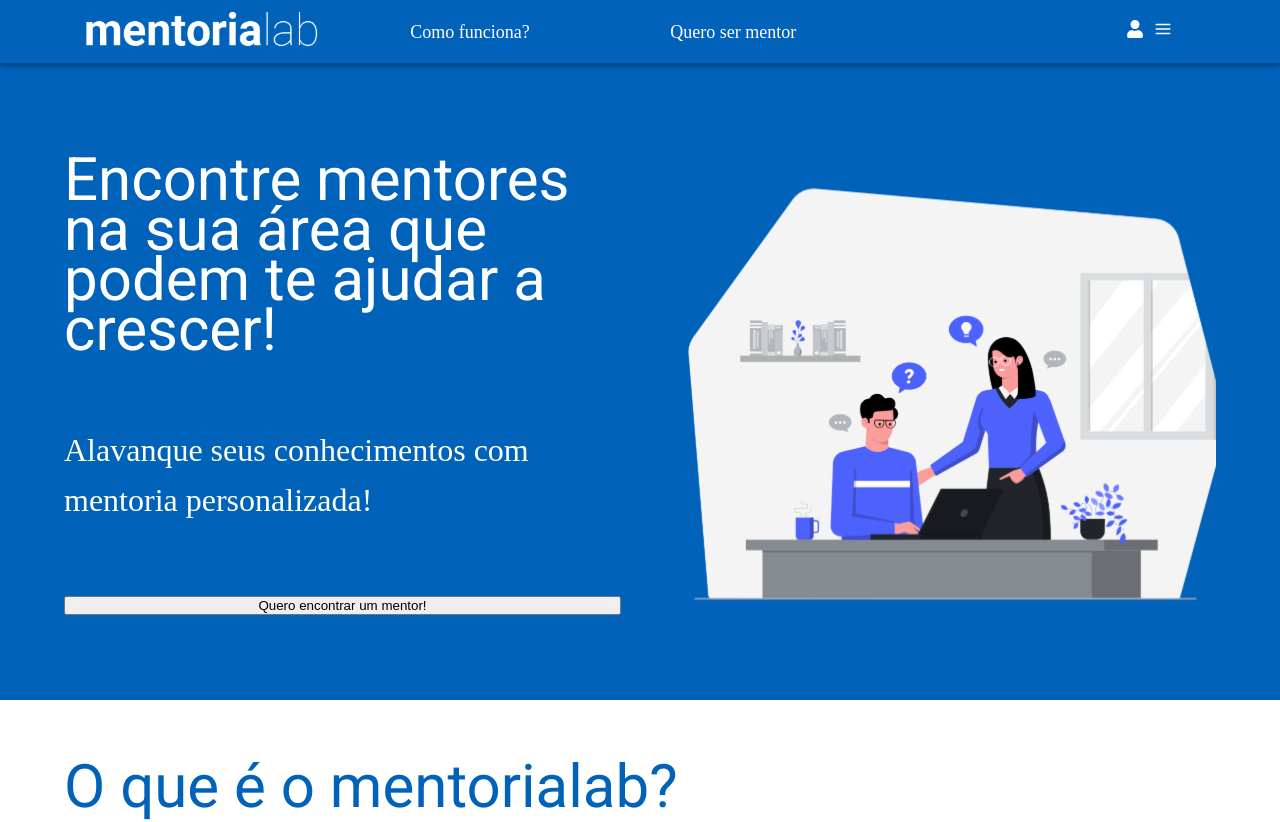
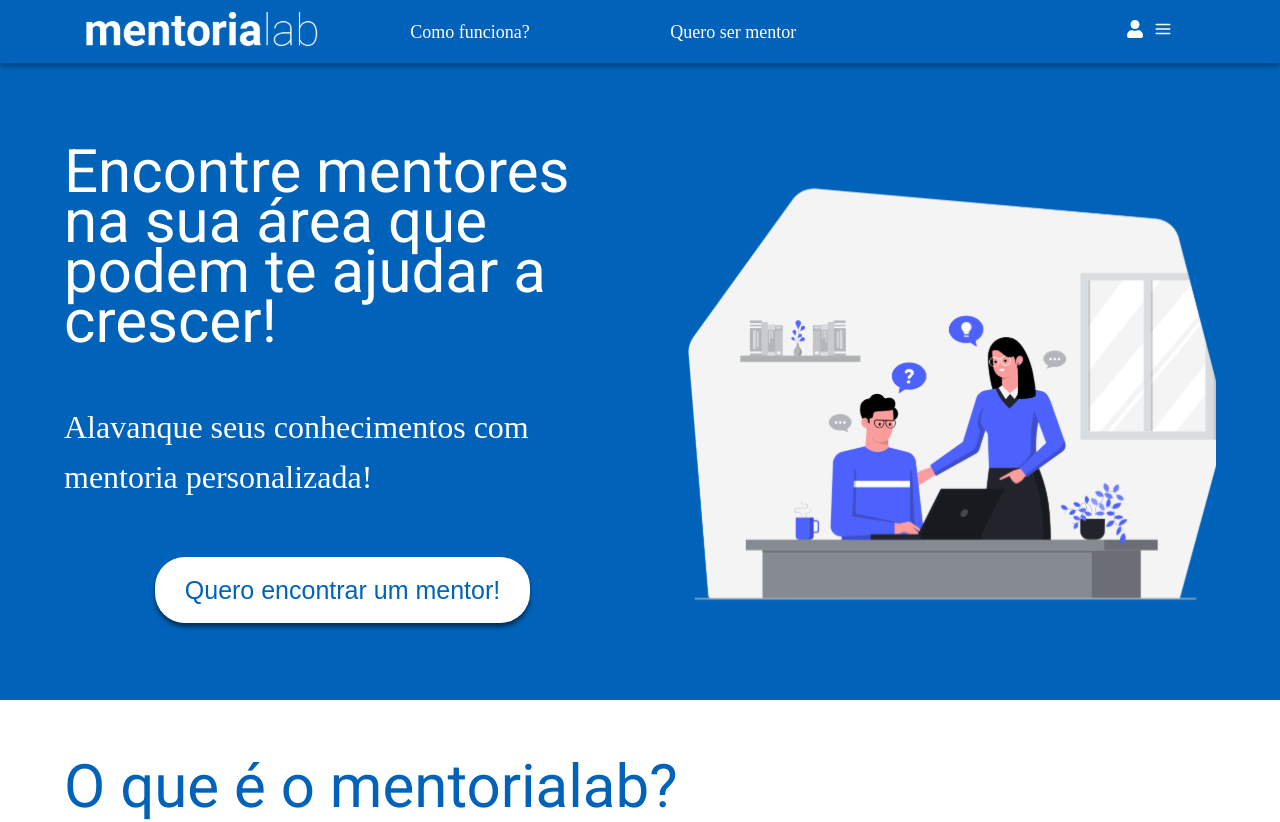
Before and after one commit to React-Girls/appmentoria-frontend, a Next.js app: page / in a window 1280 px wide. Shown: the top 822 px of the page. Built offline with nearby package versions, Linux system fonts and the light colour scheme.

Commit message:
Criado componente button e estilizado

```diff
--- /dev/null
+++ b/src/components/foundation/Button/index.js
@@ -0,0 +1,12 @@
+import {InputButton} from './styled'
+
+export default function Button({children, color}){
+
+    return(
+        <InputButton blue={color}
+            type='button'
+        >
+            {children}
+        </InputButton>
+    )
+}
--- /dev/null
+++ b/src/components/foundation/Button/styled.js
@@ -0,0 +1,21 @@
+import styled from 'styled-components';
+
+export const InputButton = styled.button`
+    width: 375px;
+    height: 66px;
+    border: none;
+    border-radius: 30px;
+    box-shadow: 0px 4px 4px rgba(0, 0, 0, 0.5);
+
+    background: ${props => props.blue? '#0062B9' : '#FFFFFF'};
+
+    color: ${props => props.blue? '#FFFFFF' : '#0062B9'};
+    font-size: 25px;
+    line-height: 50px;
+    font-weight: 400;
+
+    display: block;
+    margin-left: auto;
+    margin-right: auto;
+
+`
--- a/src/containers/Home/SectionFindMentor/index.js
+++ b/src/containers/Home/SectionFindMentor/index.js
@@ -1,3 +1,4 @@
+import Button from "../../../components/foundation/Button";
 import Title from "../../../components/foundation/Title";
 import TitleH3 from "../../../components/foundation/TitleH3";
 import { Container, Div, FindMetorWrapper } from "./styled";
@@ -17,9 +18,9 @@ export default function SectionFindMentor(){
                         Alavanque seus conhecimentos com mentoria personalizada!
                     </TitleH3>
 
-                    <button>
+                    <Button>
                         Quero encontrar um mentor!
-                    </button>
+                    </Button>
                 </Div>
                 <img src="/assets/home/Mentor1.svg" alt="" />
             </Container>
--- a/src/containers/Home/SectionWhatIs/index.js
+++ b/src/containers/Home/SectionWhatIs/index.js
@@ -1,3 +1,4 @@
+import Button from "../../../components/foundation/Button";
 import Title from "../../../components/foundation/Title";
 import TitleH3 from "../../../components/foundation/TitleH3";
 import Typography from "../../../components/foundation/Typography";
@@ -25,9 +26,9 @@ export default function SectionWhatIs(){
                         100% seguro. Cuidamos de tudo para você!
                     </TitleH3>
 
-                    <button>
+                    <Button color='blue'>
                         Quero encontrar um mentor!
-                    </button>
+                    </Button>
                 </Div>
 
             </Container>
```
